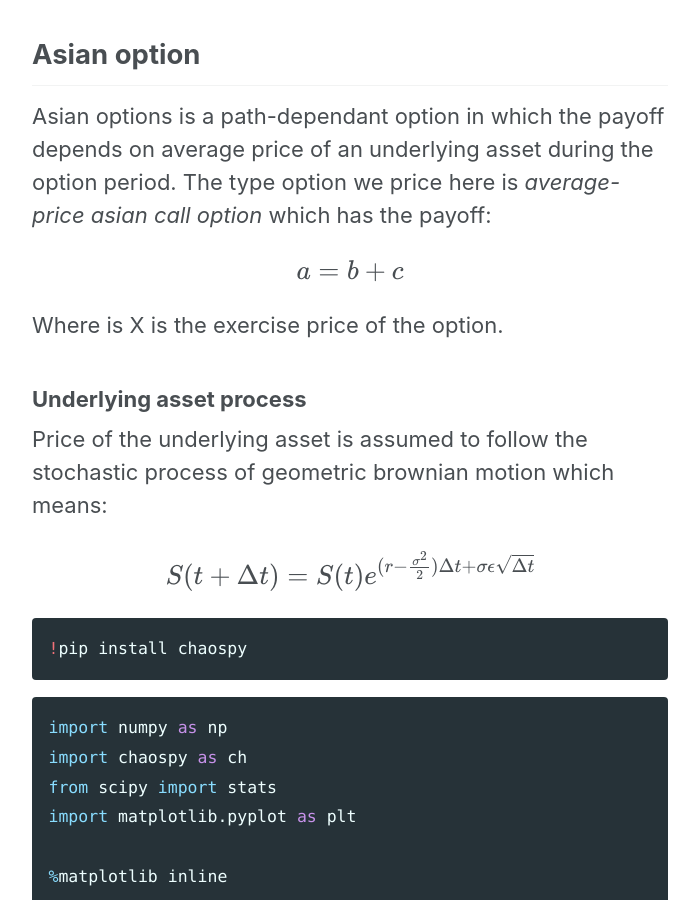
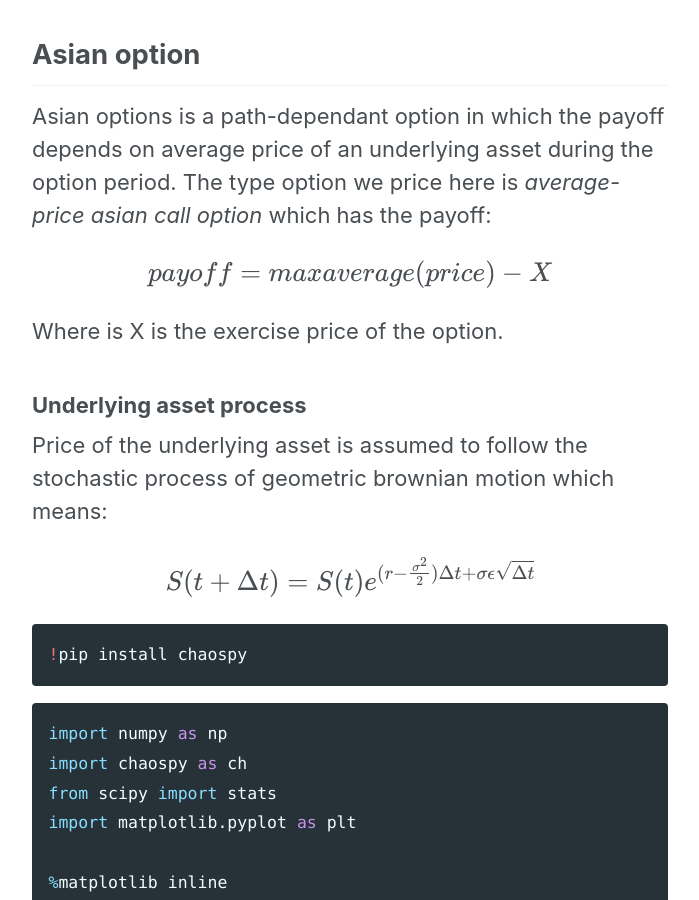
Before and after one commit to hamedhelali/hamedhelali.github.io, a Jekyll site: the page built from _posts/2020-04-07-asian.md, in a window 1280 px wide and 900 px high, scrolled down 1637 px. Shown: the whole window, without its empty margins (290-989 px from the left). Built offline with Jekyll 4.4.1, drawn with Linux system fonts in a browser that asks for light colours; nearby versions of some CDN libraries; formulas are drawn with MathJax 3.

Commit message:
Update 2020-04-07-asian.md

```diff
--- a/_posts/2020-04-07-asian.md
+++ b/_posts/2020-04-07-asian.md
@@ -21,9 +21,7 @@ Quasi-Monte Carlo method for simulation is used in order to get required precisi
 ## Asian option
 Asian options is a path-dependant option in which the payoff depends on average price of an underlying asset during the option period. The type option we price here is *average-price asian call option* which has the payoff:
 
-$$
-a = b + c
-$$
+$$payoff = max{average(price) - X}$$
 
 Where is X is the exercise price of the option.
 ### Underlying asset process
```
